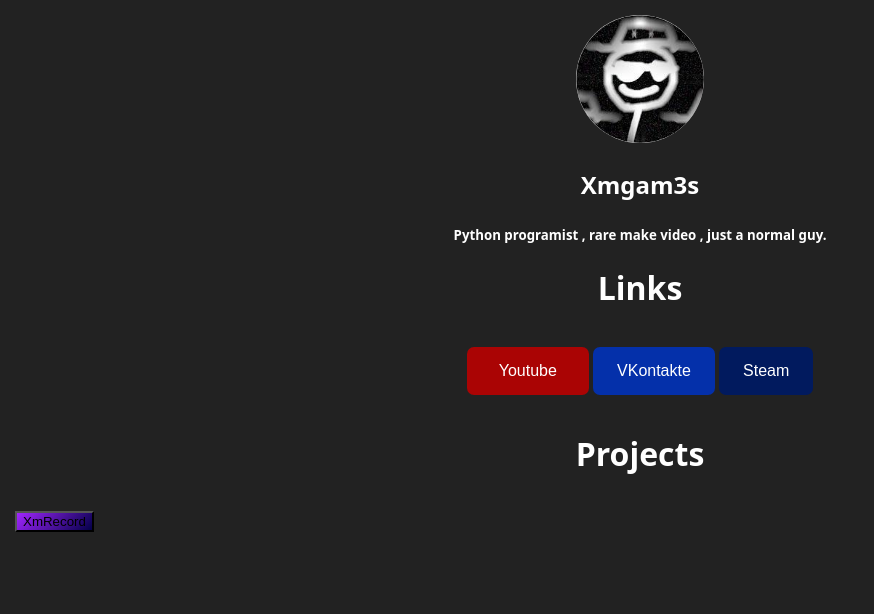
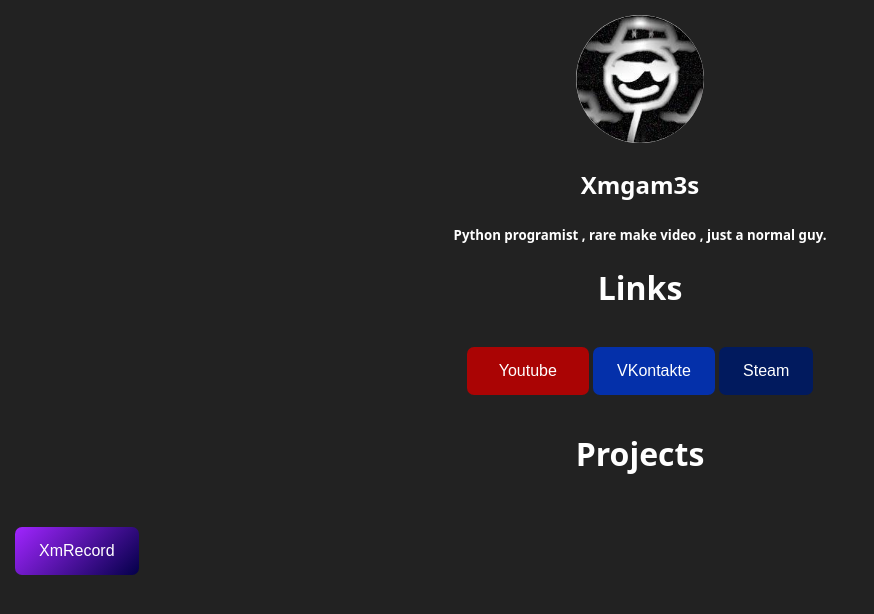
Before and after one commit to YaroslavXm/yaroslavxm.github.io, a plain HTML site: page index.html in a window 1280 px wide. Shown: the whole page, without its empty margins (0-874 px from the left). Drawn offline with Linux system fonts and the light colour scheme.

Commit message:
Update style.css

```diff
--- a/style.css
+++ b/style.css
@@ -142,4 +142,20 @@ p{
 #xmrec{
     background: rgb(161,37,255);
     background: linear-gradient(135deg, rgba(161,37,255,1) 0%, rgba(3,0,73,1) 100%);
+    border: none;
+    color: #FFFFFF;
+    padding: 15px 24px;
+    text-align: center;
+    -webkit-transition-duration: 0.4s;
+    transition-duration: 0.4s;
+    margin: 16px 0 !important;
+    text-decoration: none;
+    font-size: 16px;
+    cursor: pointer;
+    border-radius: 7px;
 }
+
+#xmrec:hover{
+    background: rgb(177, 77, 253);
+    background: linear-gradient(135deg, rgba(177,77,253,1) 0%, rgb(6, 0, 179) 100%);
+}
```
